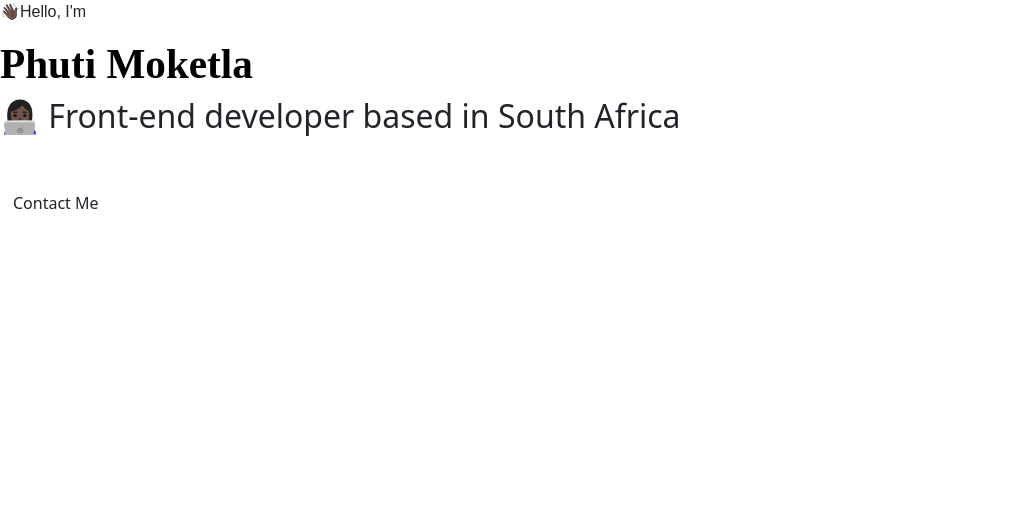
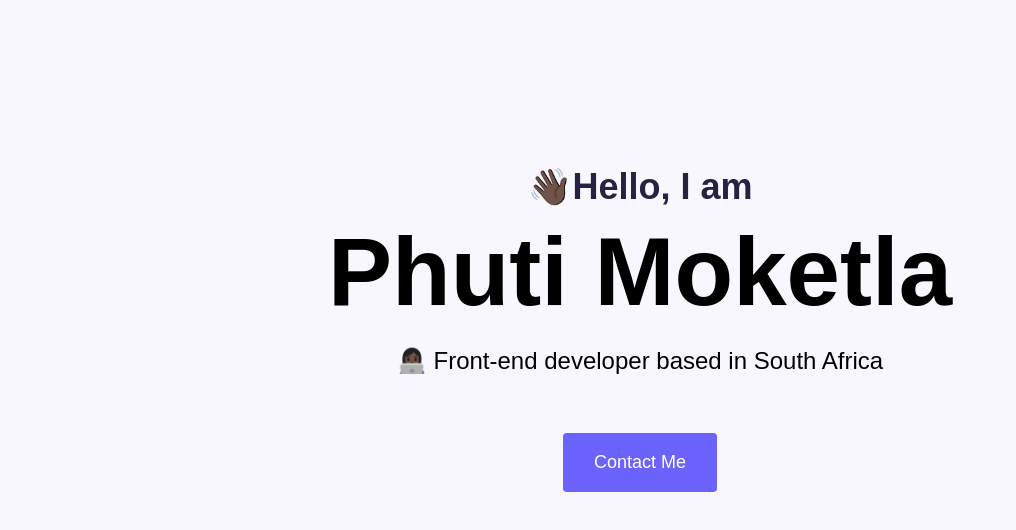
Before and after one commit to phuti28/Project-Portfolio, a plain HTML site: page index.html in a window 1280 px wide. Shown: the whole page, without its empty margins (0-1016 px from the left). Drawn offline with nearby package versions, Linux system fonts and the light colour scheme.

Commit message:
updated the page's hero

```diff
--- a/index.html
+++ b/index.html
@@ -14,7 +14,7 @@
 
 <body>
     <div class="hero">
-        <p>👋🏿Hello, I'm</p>
+        <p>👋🏿Hello, I am</p>
         <h1>
             Phuti Moketla
         </h1>
--- a/styles/portfolio.css
+++ b/styles/portfolio.css
@@ -1,76 +1,53 @@
-body {
-    display: block;
-    margin: 0;
-    font-family: var(--bs-font-sans-serif);
-    font-size: 1rem;
-    font-weight: 400;
-    line-height: 1.5;
-    color: #212529;
-    background-color: #fff;
-    -webkit-text-size-adjust: 100%;
-    -webkit-tap-highlight-color: transparent;
+:root{
+    --branding-color:#6c63ff;
+    --secondary-color:#f9f7fe;
+    --heading-font-family: "Playfair Display" serif;
+    --default-font-family:"Poppins", sans-serif;
 }
 
-h1 {
-    color: black;
-    font-family: "Playfair Display", serif;
-    font-weight: bold;
-    display: block;
-    margin: 0px 0px 8px;
+body{
+    font-family: var(--default-font-family);
 }
 
-p {
-    font-family: "Poppins", sans-serif;
-    font-weight: normal;
-    display: block;
-    font-size: 16px;
-    margin: 0px 0px 16px;
-    margin-block-start: 1em;
-    margin-block-end: 1em;
-    margin-inline-start: 0px;
-    margin-inline-end: 0px;
-    margin-top: 0;
-    margin-bottom: 1rem;
+h1,h2,h3,h4,h5,h6{
+    color:black;
+    font-family:var(--heading-font-family);
+    font-weight:bold;
 }
 
-.fab,
-.far {
-    font-weight: 400;
+h1{
+    font-size:96px;
 }
 
-.fab {
-    font-family: "Font Awesome 5 Brands";
+p{
+    font-weight:normal;
 }
 
-.fa,
-.fab,
-.fad,
-.fal,
-.far,
-.fas {
-    -moz-osx-font-smoothing: grayscale;
-    -webkit-font-smoothing: antialiased;
-    display: inline-block;
-    font-style: normal;
-    font-variant: normal;
-    text-rendering: auto;
-    line-height: 1;
+.hero{
+    background: var(--secondary-color);
+    text-align:center;
+    padding:160px 20px;
 }
 
-.h1,
-h1 {
-    font-size: calc(1.375rem + 1.5vw);
+.hero p{
+    font-size:36px;
+    font-weight:bold;
+    margin:0;
+    color:#272142;
 }
 
-*,
-::after,
-::before {
-    box-sizing: border-box;
+.hero h2{
+    font-family: var(--default-font-family);
+    font-weight:normal;
+    line-height:2;
+    font-size:24px;
 }
 
-.bg-warning {
-    background-color: #ffc107 !important;
+.btn-branding{
+    background-color:var(--branding-color);
+    border-radius:4px;
+    color:white;
+    font-size:18px;
+    line-height:27px;
+    padding:15px 30px;
 }
-
-.d-flex {
-    display: flex !important;
```
